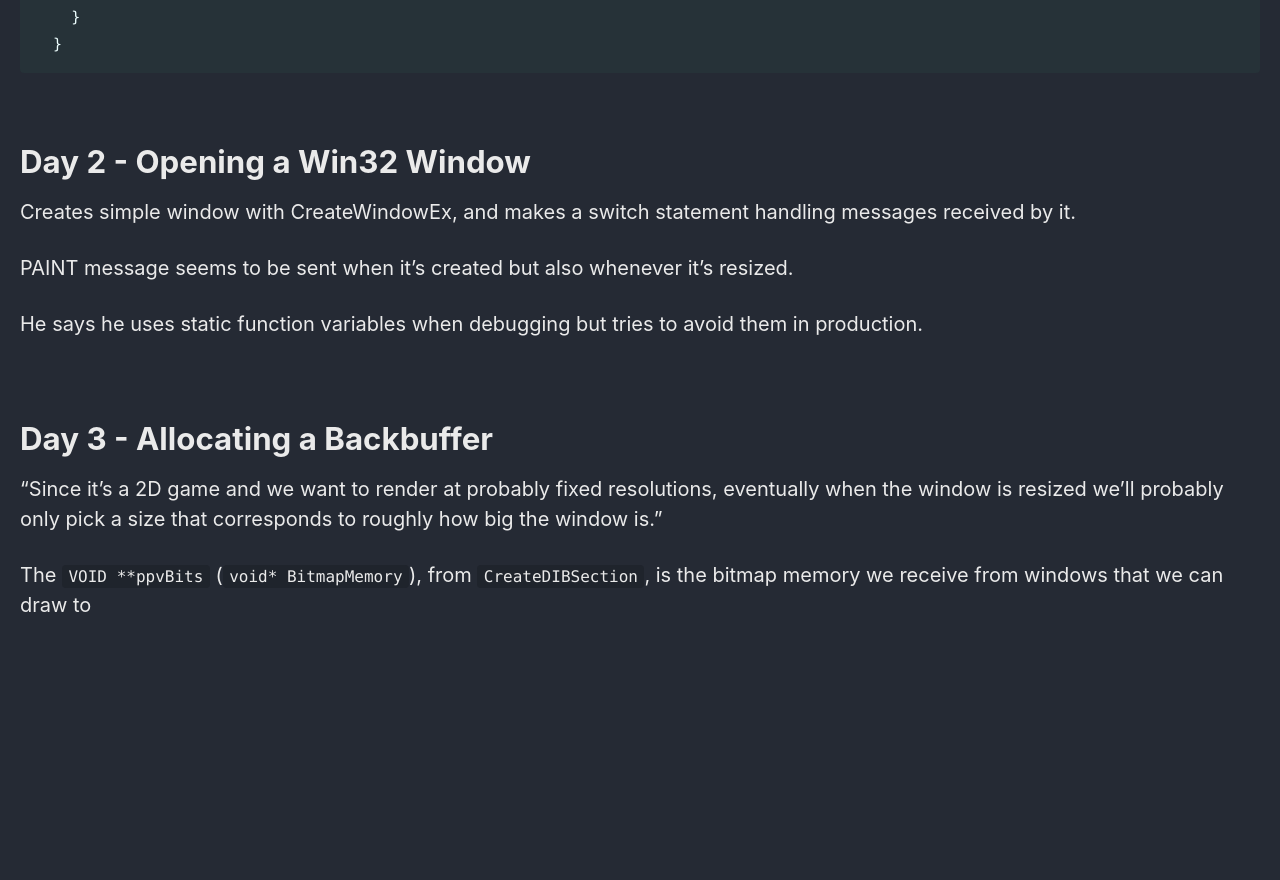
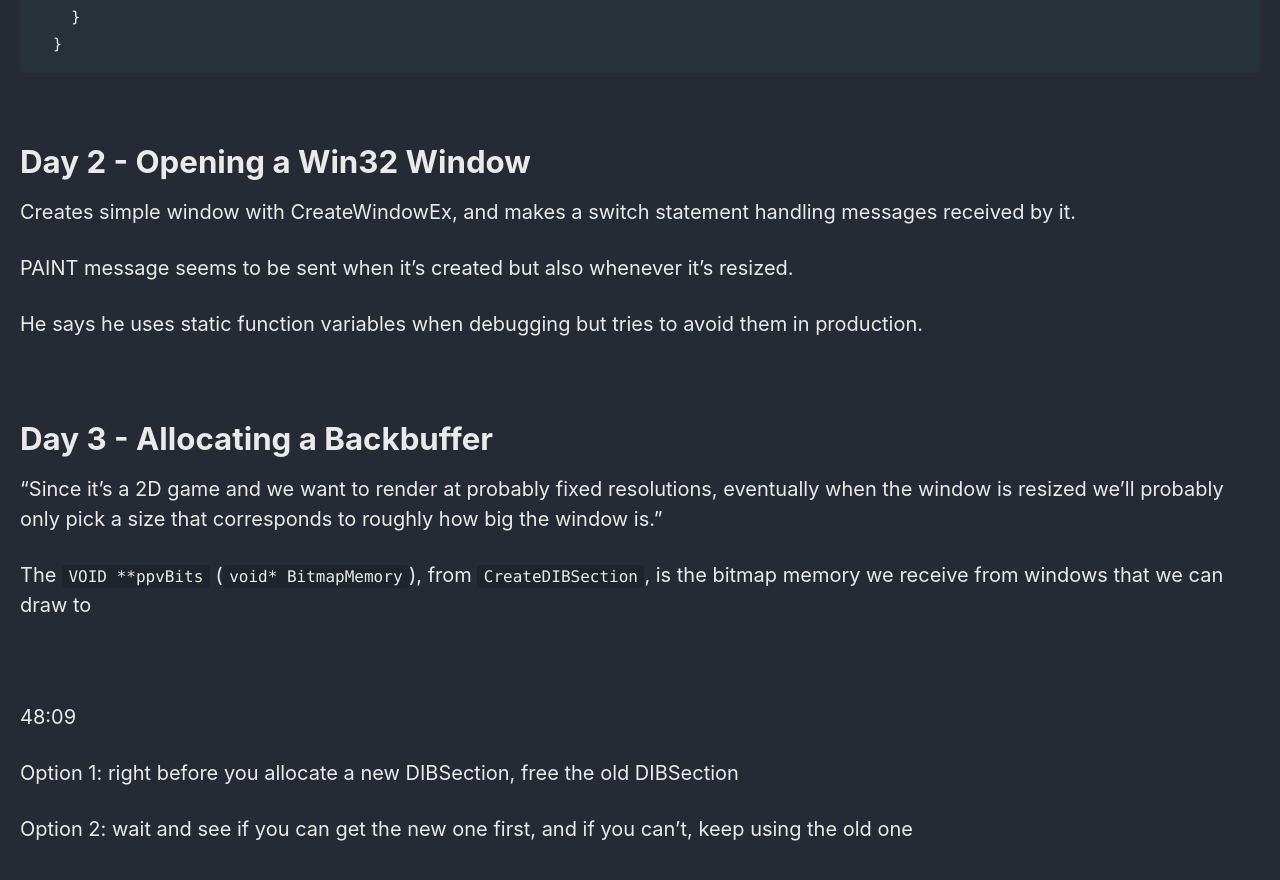
Before and after one commit to Connor-McCartney/Connor-McCartney.github.io, a Jekyll site: the page built from _pages/misc/HandmadeHeroNotes.md, in a window 1280 px wide and 900 px high, scrolled down 808 px. Shown: the top 880 px of the window. Built offline with Jekyll 4.4.1, drawn with Linux system fonts in a browser that asks for light colours; cached includes are drawn as plain includes; our own code applies the rules of GitHub Pages for plain Markdown files; before the commit the page ends 1484 px from its top, so only the background shows below that.

Commit message:
Update HandmadeHeroNotes.md

```diff
--- a/_pages/misc/HandmadeHeroNotes.md
+++ b/_pages/misc/HandmadeHeroNotes.md
@@ -58,3 +58,12 @@ He says he uses static function variables when debugging but tries to avoid them
 
 
 The `VOID **ppvBits` (`void* BitmapMemory`), from `CreateDIBSection`,  is the bitmap memory we receive from windows that we can draw to
+
+
+<br>
+
+48:09
+
+Option 1: right before you allocate a new DIBSection, free the old DIBSection
+
+Option 2: wait and see if you can get the new one first, and if you can't, keep using the old one
```
